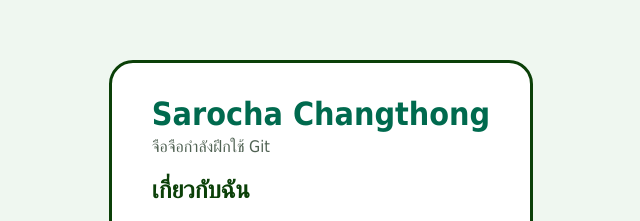
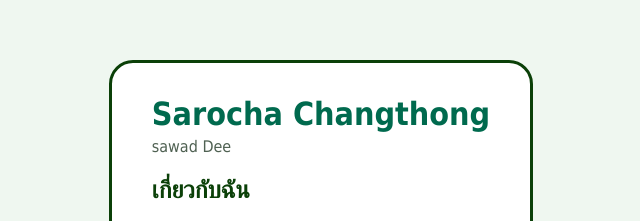
Before and after one commit to moosarocha/jeajea, a plain HTML site: page index.html in a window 1280 px wide. Shown: the part 180-401 px from the top of the page, 319-959 px from the left. Drawn offline with Linux system fonts and the light colour scheme.

Commit message:
Change tagline

```diff
--- a/index.html
+++ b/index.html
@@ -9,7 +9,7 @@
 <body>
   <main class="card">
     <h1>Sarocha Changthong</h1>
-    <p class="tagline">จือจือกำลังฝึกใช้ Git</p>
+    <p class="tagline">sawad Dee</p>
 
     <h2>เกี่ยวกับฉัน</h2>
     <p>เขียนแนะนำตัวสั้น ๆ 1–2 บรรทัด</p>
```
